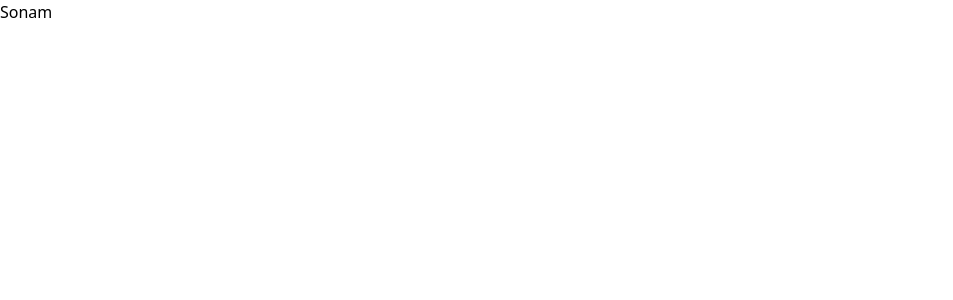
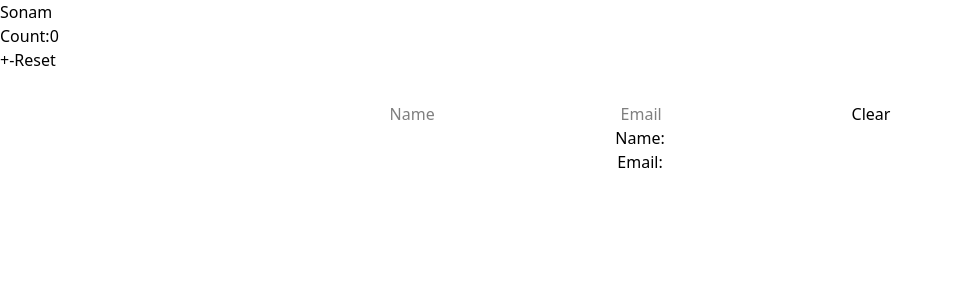
Before and after one commit to SonaamMourya04/NewsPoint, a React (Vite) app: page / in a window 1280 px wide. Shown: the top 300 px of the page, without its empty margins (0-953 px from the left). Built offline with nearby package versions, Linux system fonts and the light colour scheme.

Commit message:
useReducer

```diff
--- a/src/App.jsx
+++ b/src/App.jsx
@@ -2,6 +2,8 @@ import React from 'react';
 
 import { createContext } from 'react';
 import ComponentA from './components/ComponentA';
+import Counter from './components/Counter';
+import Form from './components/Form';
 
 export const Data=createContext()
 const App=()=>{
@@ -12,6 +14,8 @@ const App=()=>{
 
 <ComponentA/>
 </Data.Provider>
+<Counter/>
+<Form/>
     </div>
 
     );
--- /dev/null
+++ b/src/components/Counter.jsx
@@ -0,0 +1,30 @@
+import React from'react';
+import ReactDom from 'react-dom/client';
+
+const reducer=(state,action)=>{
+    switch(action.type){
+        case 'increment':
+            return{count:state.count+1};
+        case 'decrement':
+            return{count:state.count-1};
+        case 'reset':
+            return{ count:0};
+            default:
+                return state;
+    }
+}
+
+import {useReducer} from 'react';
+const Counter=()=>{
+    const[state,dispatch]=useReducer(reducer,{count:0});
+    return(
+        <div>
+            <h1>Count:{state.count}</h1>
+            <button onClick={()=>dispatch({type:'increment'})}>+</button>
+            <button onClick={()=>dispatch({type:'decrement'})}>-</button>
+            <button onClick={()=>dispatch({type:'reset'})}>Reset</button>
+
+        </div>
+    )
+}
+export default Counter;
--- /dev/null
+++ b/src/components/Form.jsx
@@ -0,0 +1,47 @@
+import React, { useReducer } from 'react';
+import ReactDOM from 'react-dom/client';
+
+// Define initial state
+const initialState = { name: '', email: '' };
+
+// Reducer function
+const reducer = (state, action) => {
+  switch (action.type) {
+    case 'setname':
+      return { ...state, name: action.payload };
+    case 'setemail':
+      return { ...state, email: action.payload };
+    case 'reset':
+      return initialState;
+    default:
+      return state;
+  }
+};
+
+// Component
+const Form = () => {
+  const [state, dispatch] = useReducer(reducer, initialState);
+
+  return (
+    <div style={{ textAlign: 'center', marginTop: '30px' }}>
+      <input
+        placeholder="Name"
+        value={state.name}
+        onChange={(e) => dispatch({ type: 'setname', payload: e.target.value })}
+      />
+      <input
+        placeholder="Email"
+        value={state.email}
+        onChange={(e) => dispatch({ type: 'setemail', payload: e.target.value })}
+      />
+      <button onClick={() => dispatch({ type: 'reset' })}>Clear</button>
+
+      <p>
+        Name: {state.name} <br />
+        Email: {state.email}
+      </p>
+    </div>
+  );
+};
+
+export default Form;
```
